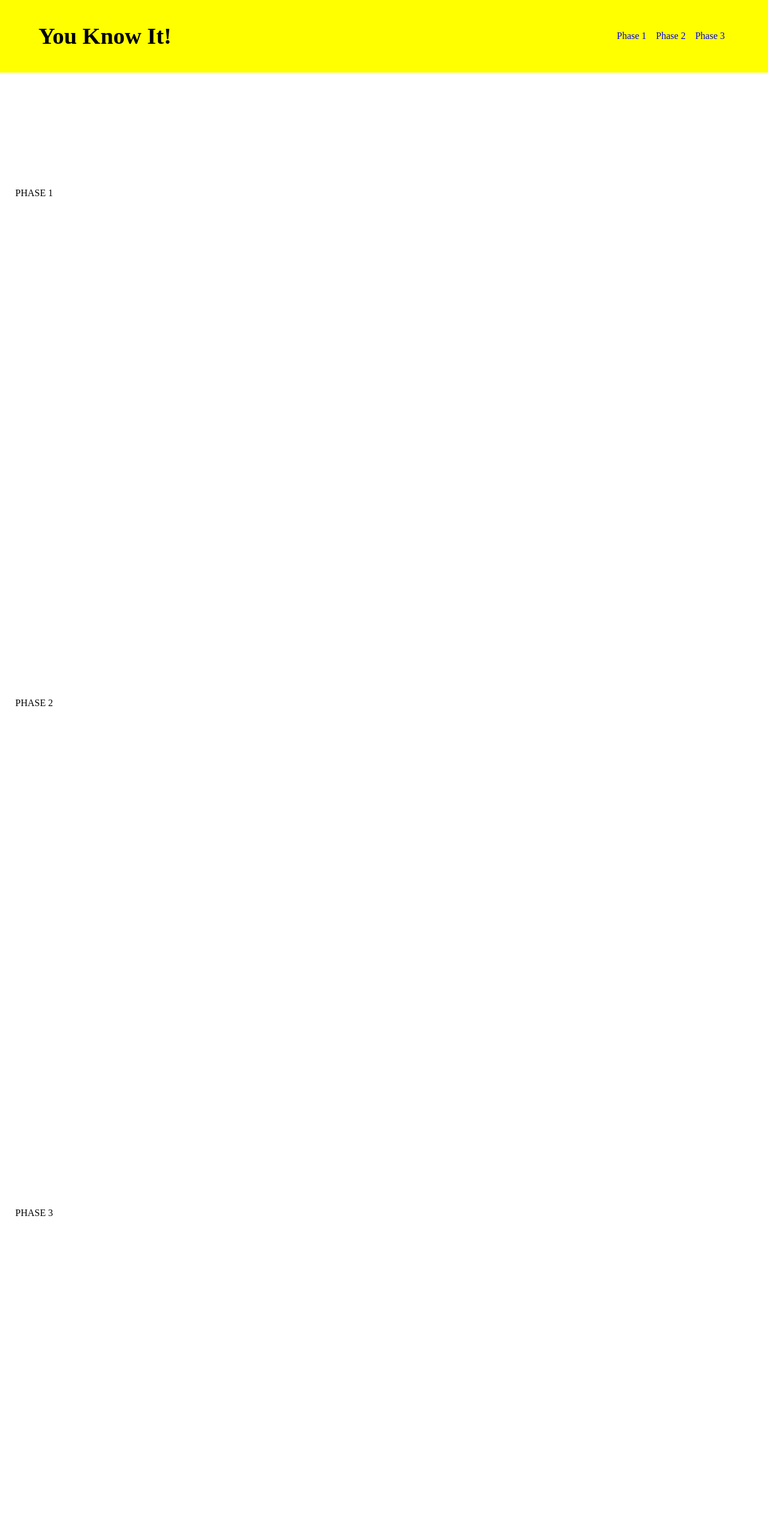
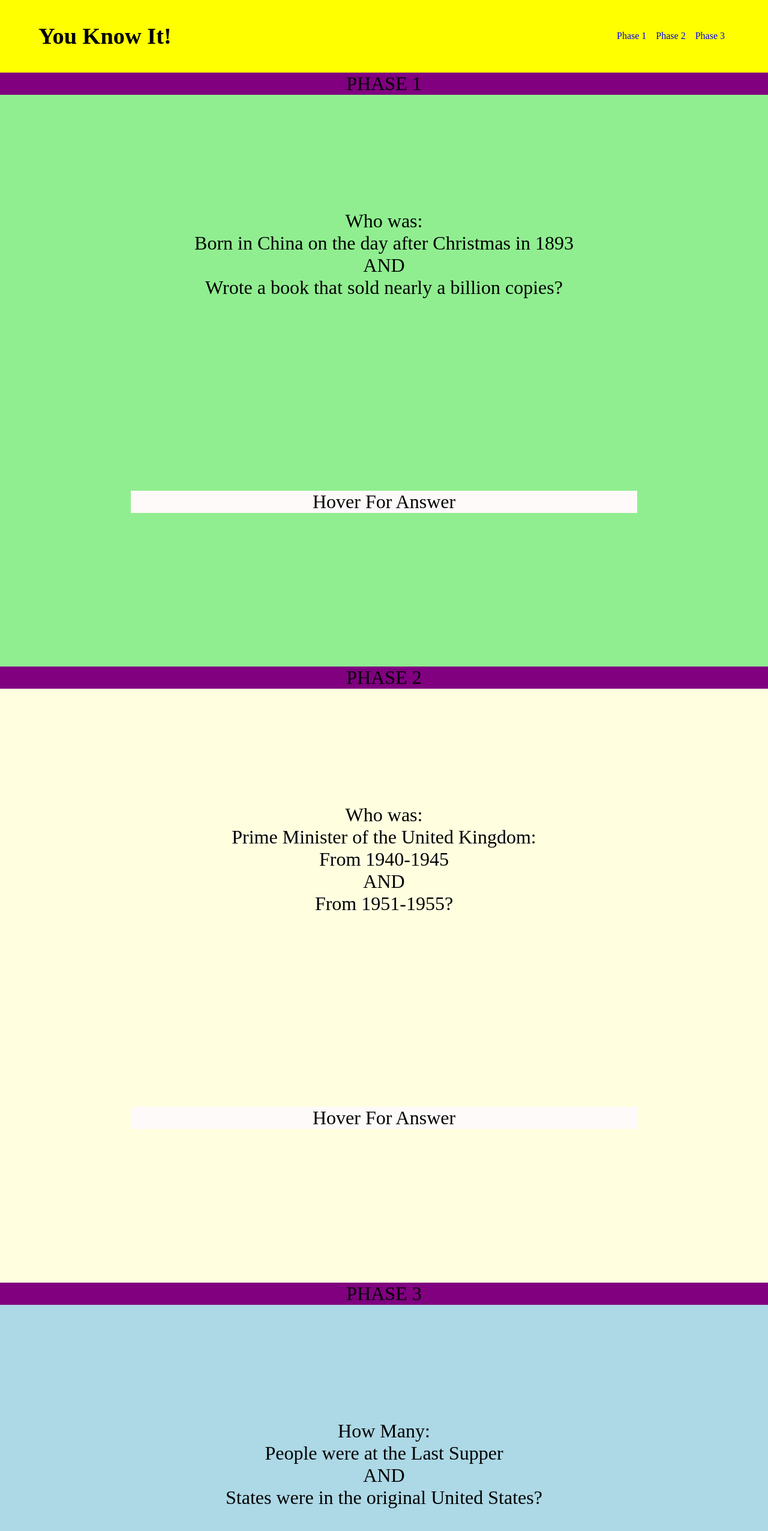
Before and after one commit to alegomonkey/YouKnowIt, a plain HTML site: page index.html in a window 1280 px wide. Shown: the top 2552 px of the page at 60% size. Drawn offline with Linux system fonts and the light colour scheme.

Commit message:
Implemented one card. This includes each phase of that card and a hover  mechanism that shows the answer to each question.

```diff
--- a/index.html
+++ b/index.html
@@ -22,9 +22,50 @@
         </div>
       </header>
       <main>
-        <p id="Phase1">PHASE 1</p>
-        <p id="Phase2">PHASE 2</p>
-        <p id="Phase3">PHASE 3</p>
+        <div id="Phase1" class="P1-main">
+          <p class="P-title">PHASE 1</p>
+          <div class="P1-question">
+            <p class="P1-Q">Who was: <br> Born in China on the day after Christmas in 1893 <br> AND <br> Wrote a book that sold nearly a billion copies? </p>
+          </div>
+          <div class="P1-answer">
+            <div class="P1-HFA">
+              <p>Hover For Answer</p>
+              <div class="P1-A">
+                <p><br>Mao Zedong <br>(The Book is "The Little Red Book")</p>
+              </div>
+            </div>
+          </div>
+        </div>
+
+        <div id="Phase2" class="P2-main">
+          <p class="P-title">PHASE 2</p>
+          <div class="P2-question">
+            <p class="P2-Q">Who was: <br> Prime Minister of the United Kingdom:<br> From 1940-1945 <br> AND <br> From 1951-1955? </p>
+          </div>
+          <div class="P2-answer">
+            <div class="P2-HFA">
+              <p>Hover For Answer</p>
+              <div class="P2-A">
+                <p><br>Winston Churchill</p>
+              </div>
+            </div>
+          </div>
+        </div>
+
+        <div id="Phase3" class="P3-main">
+          <p class="P-title">PHASE 3</p>
+          <div class="P3-question">
+            <p class="P3-Q">How Many: <br> People were at the Last Supper <br> AND <br> States were in the original United States?</p>
+          </div>
+          <div class="P3-answer">
+            <div class="P3-HFA">
+              <p>Hover For Answer</p>
+              <div class="P3-A">
+                <p><br>13</p>
+              </div>
+            </div>
+          </div>
+        </div>
       </main>
   </body>
 </html>
--- a/style.css
+++ b/style.css
@@ -48,5 +48,152 @@ li {
 
 p {
   display: flex;
-  padding: 15% 2% 50vw 2%
 }
+
+.P-title {
+  display: flex;
+  justify-content: center;
+  background-color: purple;
+  font-size: max(2rem, 2vw);
+}
+
+/* QUESTION 1 AND ANSWER*/
+
+.P1-question {
+  display: flex;
+  background-color: lightgreen;
+  padding: 15% 2% 10vw 2%;
+  justify-content: center;
+  font-size: max(2rem, 2vw);
+}
+
+.P1-Q {
+  display: flex;
+  text-align: center;
+}
+
+.P1-answer {
+  display: flex;
+  background-color: lightgreen;
+  padding: 15% 2% 20vw 2%;
+  justify-content: center;
+  flex-direction: column;
+}
+
+.P1-HFA {
+  font-size: max(2rem, 2vw);
+  display: flex;
+  margin: 0 15vw 0 15vw;
+  justify-content: center;
+  flex-direction: column;
+  background-color: snow;
+}
+
+.P1-HFA p {
+  display: flex;
+  justify-content: center;
+}
+
+.P1-A {
+  display: none;
+  text-align: center;
+  justify-content: center;
+}
+
+.P1-HFA:hover .P1-A {
+  display: flex;
+}
+
+/* QUESTION 2 AND ANSWER*/
+
+.P2-question {
+  display: flex;
+  background-color: lightyellow;
+  padding: 15% 2% 10vw 2%;
+  justify-content: center;
+  font-size: max(2rem, 2vw);
+}
+
+.P2-Q {
+  display: flex;
+  text-align: center;
+}
+
+.P2-answer {
+  display: flex;
+  background-color: lightyellow;
+  padding: 15% 2% 20vw 2%;
+  justify-content: center;
+  flex-direction: column;
+}
+
+.P2-HFA {
+  font-size: max(2rem, 2vw);
+  display: flex;
+  margin: 0 15vw 0 15vw;
+  justify-content: center;
+  flex-direction: column;
+  background-color: snow;
+}
+
+.P2-HFA p {
+  display: flex;
+  justify-content: center;
+}
+
+.P2-A {
+  display: none;
+  text-align: center;
+  justify-content: center;
+}
+
+.P2-HFA:hover .P2-A {
+  display: flex;
+}
+
+/* QUESTION 3 AND ANSWER*/
+
+.P3-question {
+  display: flex;
+  background-color: lightblue;
+  padding: 15% 2% 10vw 2%;
+  justify-content: center;
+  font-size: max(2rem, 2vw);
+}
+
+.P3-Q {
+  display: flex;
+  text-align: center;
+}
+
+.P3-answer {
+  display: flex;
+  background-color: lightblue;
+  padding: 15% 2% 20vw 2%;
+  justify-content: center;
+  flex-direction: column;
+}
+
+.P3-HFA {
+  font-size: max(2rem, 2vw);
+  display: flex;
+  margin: 0 15vw 0 15vw;
+  justify-content: center;
+  flex-direction: column;
+  background-color: snow;
+}
+
+.P3-HFA p {
+  display: flex;
+  justify-content: center;
+}
+
+.P3-A {
+  display: none;
+  text-align: center;
+  justify-content: center;
+}
+
+.P3-HFA:hover .P3-A {
+  display: flex;
+}
```
